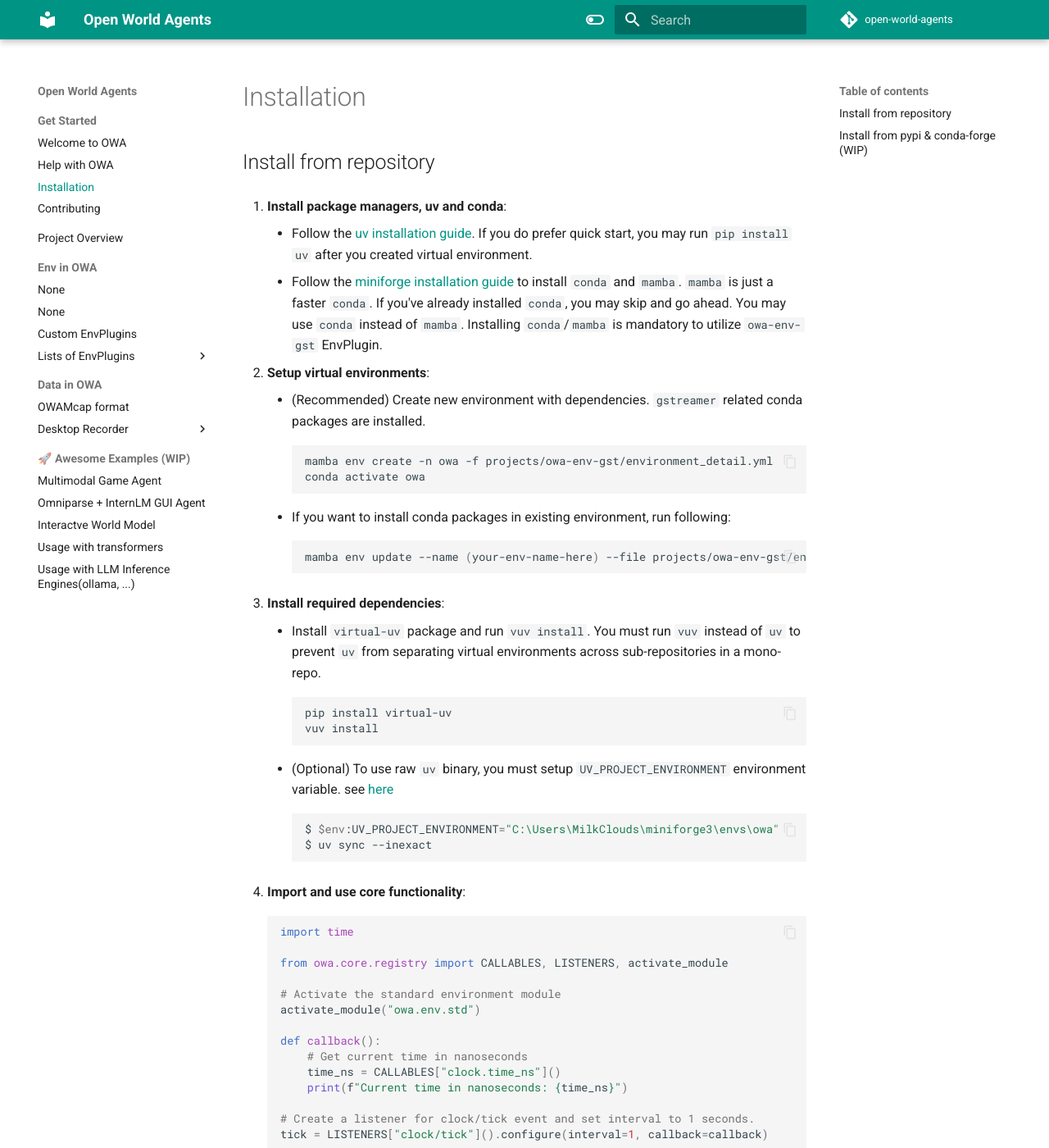
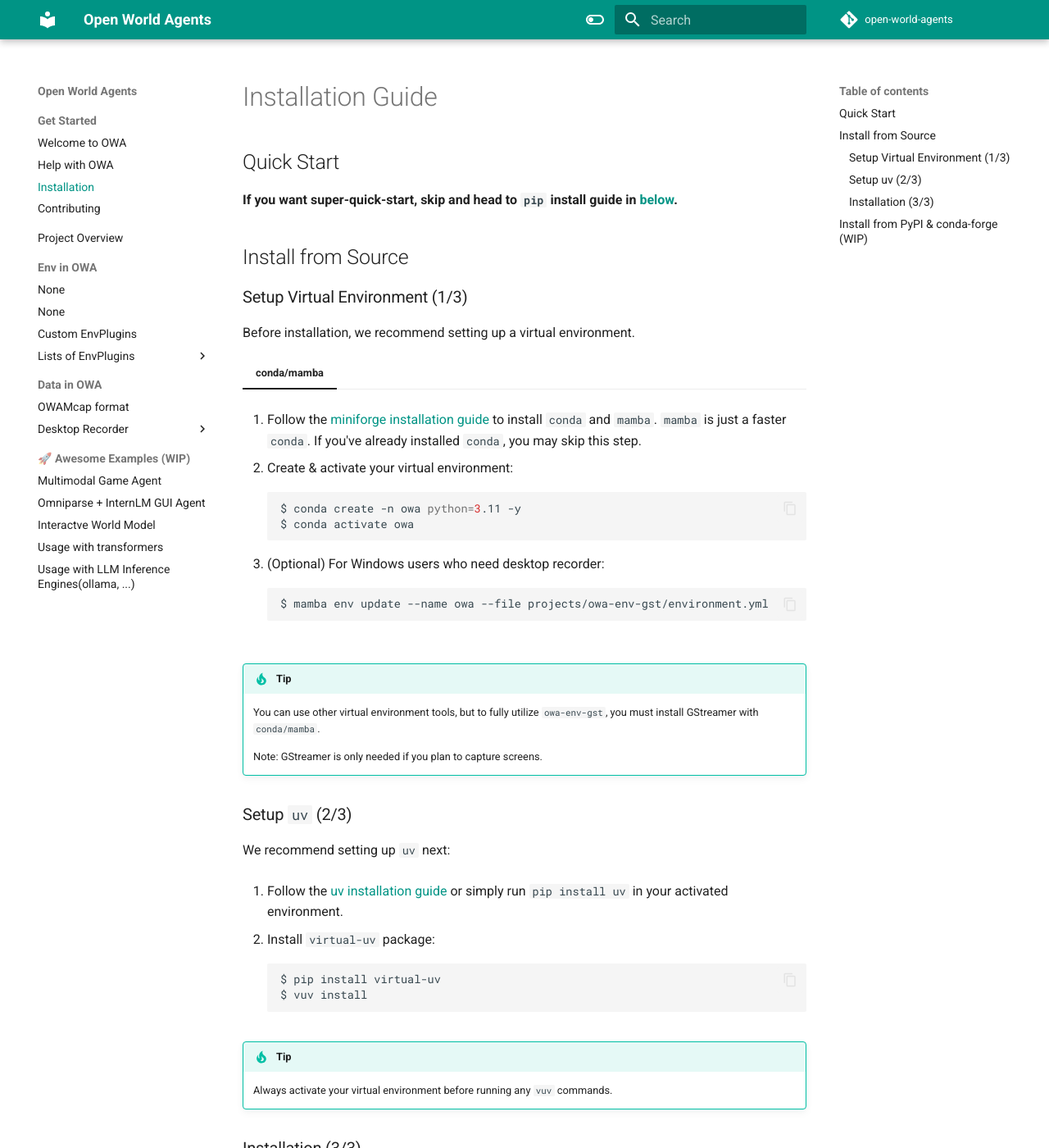
Before and after one commit to open-world-agents/open-world-agents, an MkDocs documentation site: the page built from docs/install.md, in a window 1280 px wide and 1400 px high. Shown: the whole window at 82% size. Built offline with MkDocs 1.6.1 and Material for MkDocs 9.7.7, drawn with Linux system fonts in a browser that asks for light colours; comment, search, counter and statistics services are not loaded; some of the changed text lies outside the part shown.

Commit message:
docs: better install guide

````diff
--- a/docs/install.md
+++ b/docs/install.md
@@ -1,64 +1,91 @@
-## Install from repository
+# Installation Guide
 
-1. **Install package managers, uv and conda**:
-    - Follow the [uv installation guide](https://docs.astral.sh/uv/getting-started/installation/). If you do prefer quick start, you may run `pip install uv` after you created virtual environment.
-    - Follow the [miniforge installation guide](https://github.com/conda-forge/miniforge?tab=readme-ov-file#install) to install `conda` and `mamba`. `mamba` is just a faster `conda`. If you've already installed `conda`, you may skip and go ahead. You may use `conda` instead of `mamba`. Installing `conda`/`mamba` is mandatory to utilize `owa-env-gst` EnvPlugin.
+## Quick Start
 
-2. **Setup virtual environments**:
-    - (Recommended) Create new environment with dependencies. `gstreamer` related conda packages are installed.
+**If you want super-quick-start, skip and head to `pip` install guide in [below](#installation-33).**
+
+## Install from Source
+
+### Setup Virtual Environment (1/3)
+
+Before installation, we recommend setting up a virtual environment.
+
+=== "conda/mamba"
+
+    1. Follow the [miniforge installation guide](https://github.com/conda-forge/miniforge?tab=readme-ov-file#install) to install `conda` and `mamba`. `mamba` is just a faster `conda`. If you've already installed `conda`, you may skip this step.
+
+    2. Create & activate your virtual environment:
+       ```sh
+       $ conda create -n owa python=3.11 -y
+       $ conda activate owa
+       ```
+
+    3. (Optional) For Windows users who need desktop recorder:
+       ```sh
+       $ mamba env update --name owa --file projects/owa-env-gst/environment.yml
+       ```
+
+!!! tip
+
+    You can use other virtual environment tools, but to fully utilize `owa-env-gst`, you must install GStreamer with `conda/mamba`.
+
+    Note: GStreamer is only needed if you plan to capture screens.
+
+### Setup `uv` (2/3)
+
+We recommend setting up `uv` next:
+
+1. Follow the [uv installation guide](https://docs.astral.sh/uv/getting-started/installation/) or simply run `pip install uv` in your activated environment.
+
+2. Install `virtual-uv` package:
+   ```sh
+   $ pip install virtual-uv
+   $ vuv install
+   ```
+
+!!! tip
+
+    Always activate your virtual environment before running any `vuv` commands.
+
+### Installation (3/3)
+
+=== "uv"
+
     ```sh
-    mamba env create -n owa -f projects/owa-env-gst/environment_detail.yml
-    conda activate owa
-    ```
-    - If you want to install conda packages in existing environment, run following:
-    ```sh
-    mamba env update --name (your-env-name-here) --file projects/owa-env-gst/environment_detail.yml
-    ```
+    # Ensure you're at project root
+    $ pwd
+    ~/open-world-agents
 
-3. **Install required dependencies**:
-    - Install `virtual-uv` package and run `vuv install`. You must run `vuv` instead of `uv` to prevent `uv` from separating virtual environments across sub-repositories in a mono-repo.
-    ```sh
-    pip install virtual-uv
-    vuv install
-    ```
-    - (Optional) To use raw `uv` binary, you must setup `UV_PROJECT_ENVIRONMENT` environment variable. see [here](https://docs.astral.sh/uv/configuration/environment/#uv_project_environment)
-    ```sh
-    $ $env:UV_PROJECT_ENVIRONMENT="C:\Users\MilkClouds\miniforge3\envs\owa"
     $ uv sync --inexact
     ```
 
-4. **Import and use core functionality**:
-    ```python
-    import time
+=== "pip"
 
-    from owa.core.registry import CALLABLES, LISTENERS, activate_module
+    ```sh
+    # Ensure you're at project root
+    $ pwd
+    ~/open-world-agents
 
-    # Activate the standard environment module
-    activate_module("owa.env.std")
+    # Install core first
+    $ pip install -e projects/owa-core
 
-    def callback():
-        # Get current time in nanoseconds
-        time_ns = CALLABLES["clock.time_ns"]()
-        print(f"Current time in nanoseconds: {time_ns}")
+    # Install supporting packages
+    $ pip install -e projects/mcap-owa-support
+    $ pip install -e projects/owa-desktop
+    $ pip install -e projects/owa-env-gst
 
-    # Create a listener for clock/tick event and set interval to 1 seconds.
-    tick = LISTENERS["clock/tick"]().configure(interval=1, callback=callback)
-
-    # Start the listener
-    tick.start()
-
-    # Allow the listener to run for 2 seconds
-    time.sleep(2)
-
-    # Stop the listener and wait for it to finish
-    tick.stop(), tick.join()
+    # Install CLI
+    $ pip install -e projects/owa-cli
     ```
 
+    !!! tip
+        When using `pip` instead of `uv`, **the installation order matters** because `pip` can't recognize `[tool.uv.sources]` in `pyproject.toml`.
 
-## Install from pypi & conda-forge (WIP)
+## Install from PyPI & conda-forge (WIP)
 
-- pypi packages
-    - `owa-core`: this package contains only the core logic to manage OWA's EnvPlugin.
-    - `owa`: this package contains several base EnvPlugin along with `owa-core`. You must install `gstramer`-related packages in your own.
-- conda packages
-    - `owa`: this package contains several base EnvPlugin along with `owa-core`.
+- PyPI packages:
+  - `owa-core`: Contains only the core logic to manage OWA's EnvPlugin
+  - `owa`: Contains several base EnvPlugins along with `owa-core` (requires separate GStreamer installation)
+
+- Conda packages:
+  - `owa`: Complete package with EnvPlugins and core functionality
--- a/mkdocs.yml
+++ b/mkdocs.yml
@@ -46,6 +46,8 @@
         'data/index.md': 'data/data_format.md'
 
 markdown_extensions:
+  - toc:
+      permalink: true
   - pymdownx.highlight:
       anchor_linenums: true
   - pymdownx.inlinehilite
@@ -61,6 +63,8 @@
           class: mermaid
           format: !!python/name:pymdownx.superfences.fence_code_format
   - pymdownx.mark
+  - pymdownx.tabbed:
+      alternate_style: true
   - attr_list
   - pymdownx.emoji:
       emoji_index: !!python/name:material.extensions.emoji.twemoji
````
Also changed, not shown: docs/data/recorder/install_and_usage.md (+1 -6 lines), docs/project_overview.md (+3 -1 lines), 1 other file.
